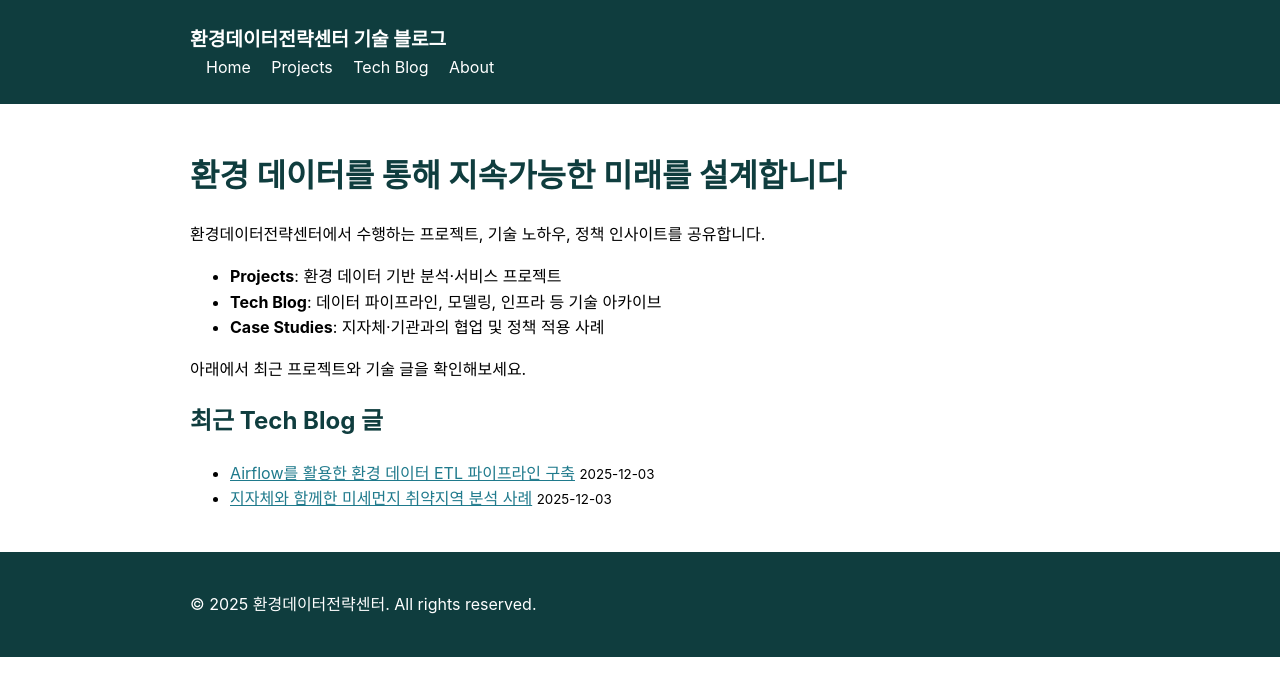
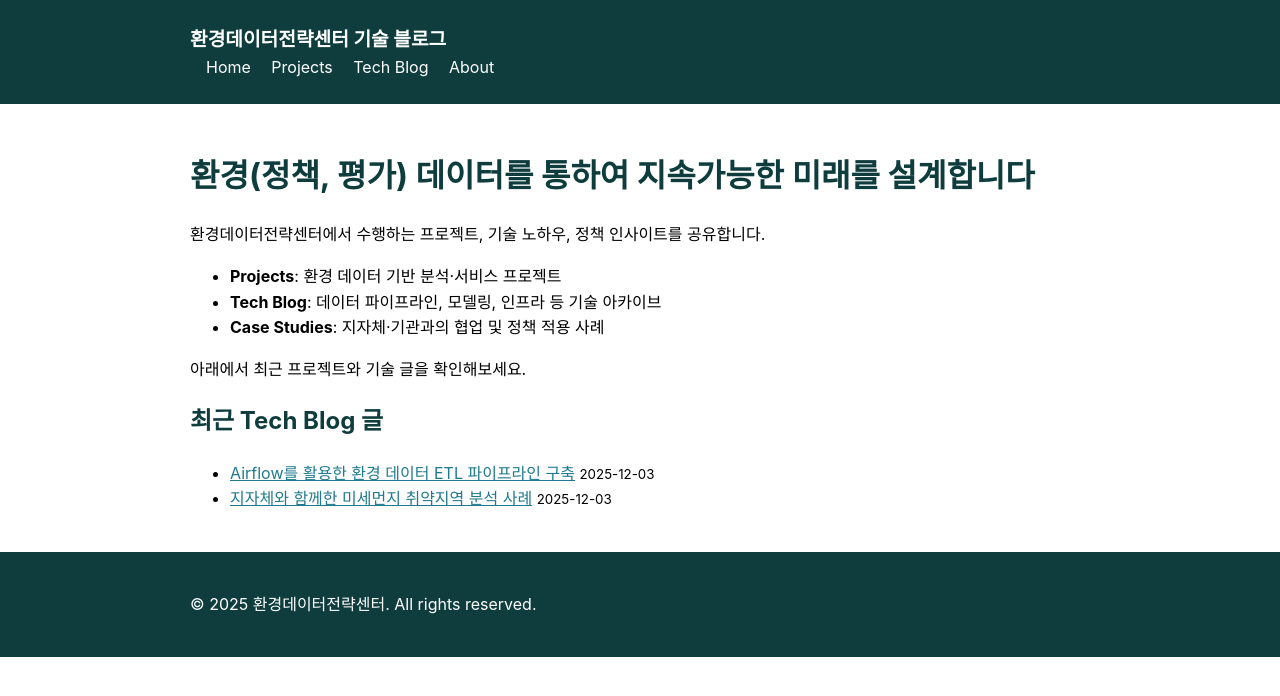
Before and after one commit to keiaidt/blog, a Jekyll site: the page built from index.md, in a window 1280 px wide. Shown: the top 696 px of the page. Built offline with Jekyll 4.4.1, drawn with Linux system fonts in a browser that asks for light colours.

Commit message:
Update index.md

```diff
--- a/index.md
+++ b/index.md
@@ -4,7 +4,7 @@ title: "환경데이터전략센터 기술 블로그"
 permalink: /
 ---
 
-# 환경 데이터를 통해 지속가능한 미래를 설계합니다
+# 환경(정책, 평가) 데이터를 통하여 지속가능한 미래를 설계합니다
 
 환경데이터전략센터에서 수행하는 프로젝트, 기술 노하우, 정책 인사이트를 공유합니다.
 
```
